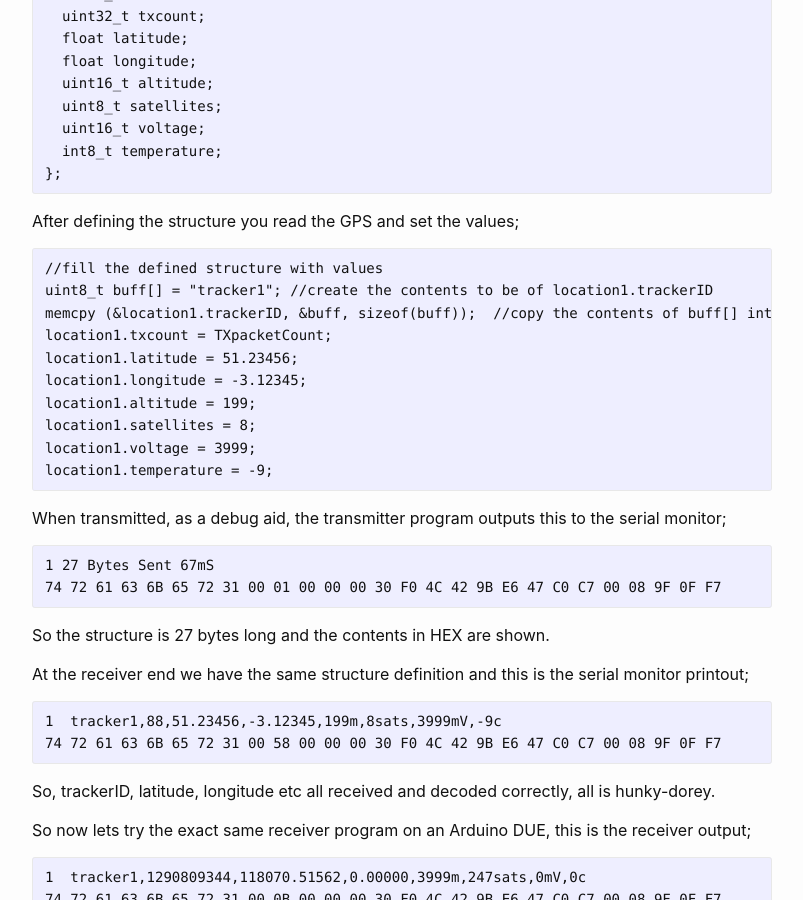
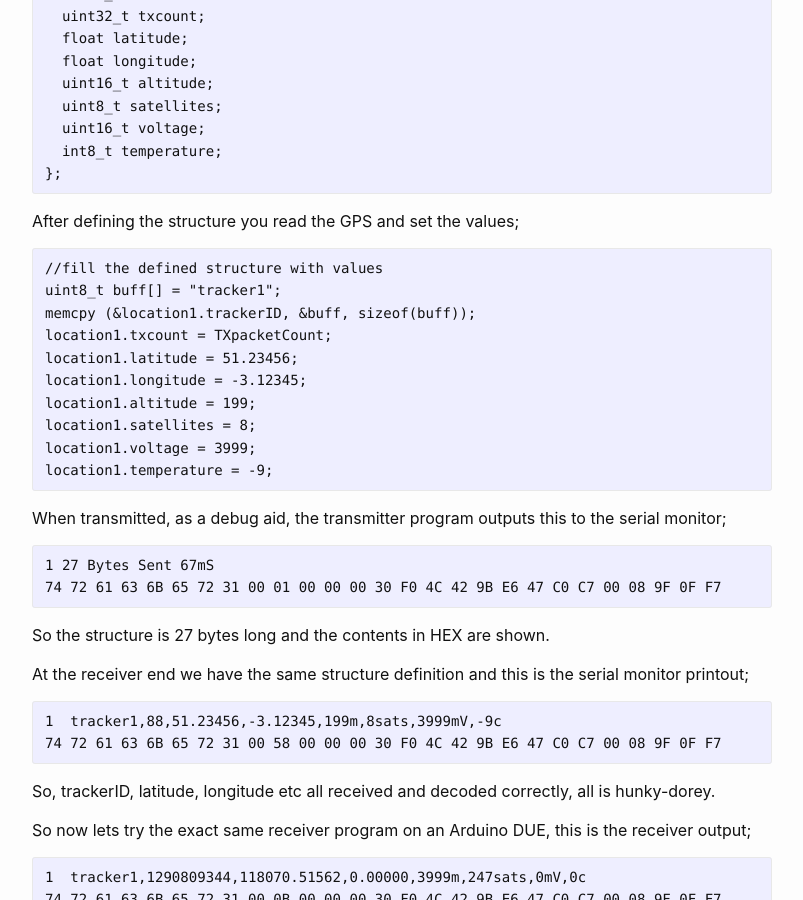
Before and after one commit to StuartsProjects/StuartsProjects.github.io, a Jekyll site: the page built from _posts/2021-01-18-The-Perils-of-Using-Structures.md, in a window 1280 px wide and 900 px high, scrolled down 833 px. Shown: the whole window, without its empty margins (238-1041 px from the left). Built offline with Jekyll 4.4.1, drawn with Linux system fonts in a browser that asks for light colours.

Commit message:
Remove comments

```diff
--- a/_posts/2021-01-18-The-Perils-of-Using-Structures.md
+++ b/_posts/2021-01-18-The-Perils-of-Using-Structures.md
@@ -28,8 +28,8 @@ Take this structure for example, typical maybe for the data sent by a LoRa based
 After defining the structure you read the GPS and set the values;
 
     //fill the defined structure with values
-    uint8_t buff[] = "tracker1"; //create the contents to be of location1.trackerID
-    memcpy (&location1.trackerID, &buff, sizeof(buff));  //copy the contents of buff[] into the structure
+    uint8_t buff[] = "tracker1";
+    memcpy (&location1.trackerID, &buff, sizeof(buff));
     location1.txcount = TXpacketCount;
     location1.latitude = 51.23456;
     location1.longitude = -3.12345;
```
